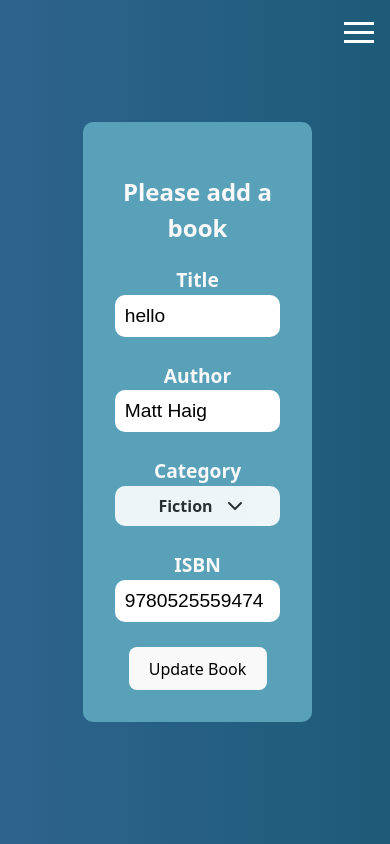
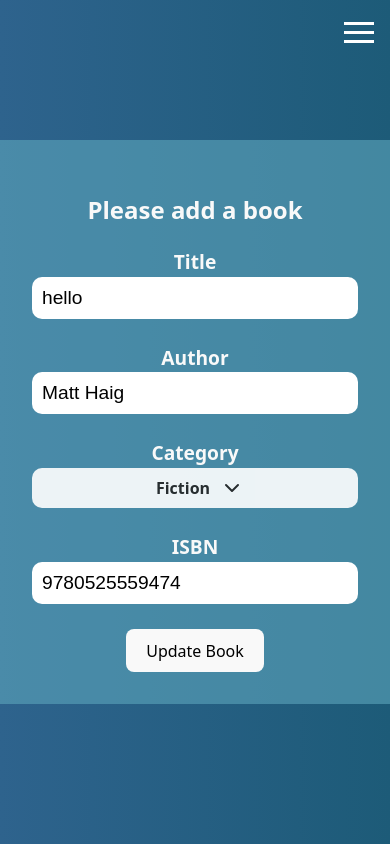
Before and after one commit to ElizaCalmau/books-dashboard-app, a React (Vite) app: page /update-book/1 in a window 390 px wide. Built offline with nearby package versions, Linux system fonts and the light colour scheme; data requests are answered from the project's data file.

Commit message:
added responsive styles for editpage

```diff
--- a/src/components/EditPage/EditPage.module.scss
+++ b/src/components/EditPage/EditPage.module.scss
@@ -2,14 +2,29 @@
   display: flex;
   justify-content: center;
   align-items: center;
-  flex: 4;
+  flex: 3;
   margin: 2em;
+  @media (min-width: 1440px) {
+    flex: 4;
+  }
+  @media (max-width: 420px) {
+    margin: 0;
+  }
 }
 .form{
   width: 50%;
+  max-width: 450px;
   background: var(--light-bg);
   padding: 2em;
   border-radius: 10px;
+  @media (max-width: 768px) {
+    width: 80%;
+  }
+  @media (max-width: 420px) {
+    width: 100%;
+    border-radius: 0;
+    background-color: var(--ligh-bg-mobile);
+  }
 }
 .inputWrapper{
   display: flex;
```
